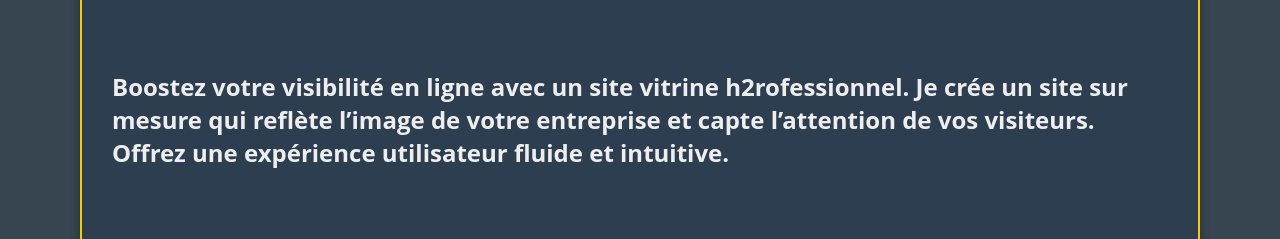
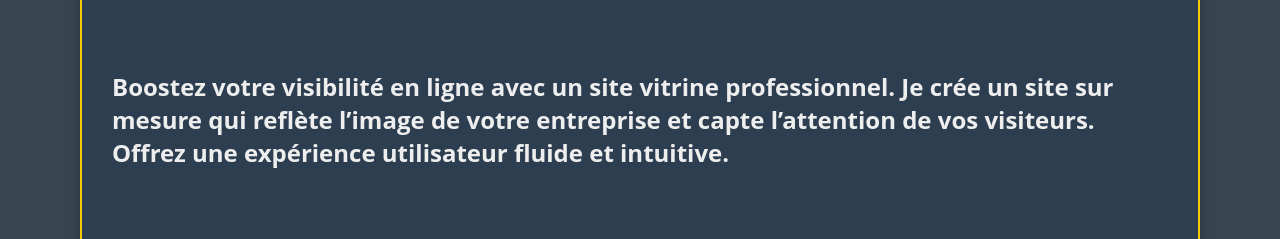
Before and after one commit to GaelleB/gb-webassist, a React (Create React App) app: page /services in a window 1280 px wide. Shown: the part 378-617 px from the top of the page. Built offline with nearby package versions, Linux system fonts and the light colour scheme.

Commit message:
modifs services

```diff
--- a/src/pages/Services.js
+++ b/src/pages/Services.js
@@ -9,7 +9,7 @@ function Services() {
         <article className="service-card">
           <h2>Création de site vitrine</h2>
           <h3 className='sous-titre'>
-            Boostez votre visibilité en ligne avec un site vitrine h2rofessionnel. Je crée un site sur mesure qui reflète l’image de votre entreprise et capte l’attention de vos visiteurs. Offrez une expérience utilisateur fluide et intuitive.
+            Boostez votre visibilité en ligne avec un site vitrine professionnel. Je crée un site sur mesure qui reflète l’image de votre entreprise et capte l’attention de vos visiteurs. Offrez une expérience utilisateur fluide et intuitive.
           </h3>
           <ul>
             <li>Renforcez votre image de marque et gagnez la confiance de vos visiteurs</li>
```
Also changed, not shown: package.json (line endings or trailing spaces).
